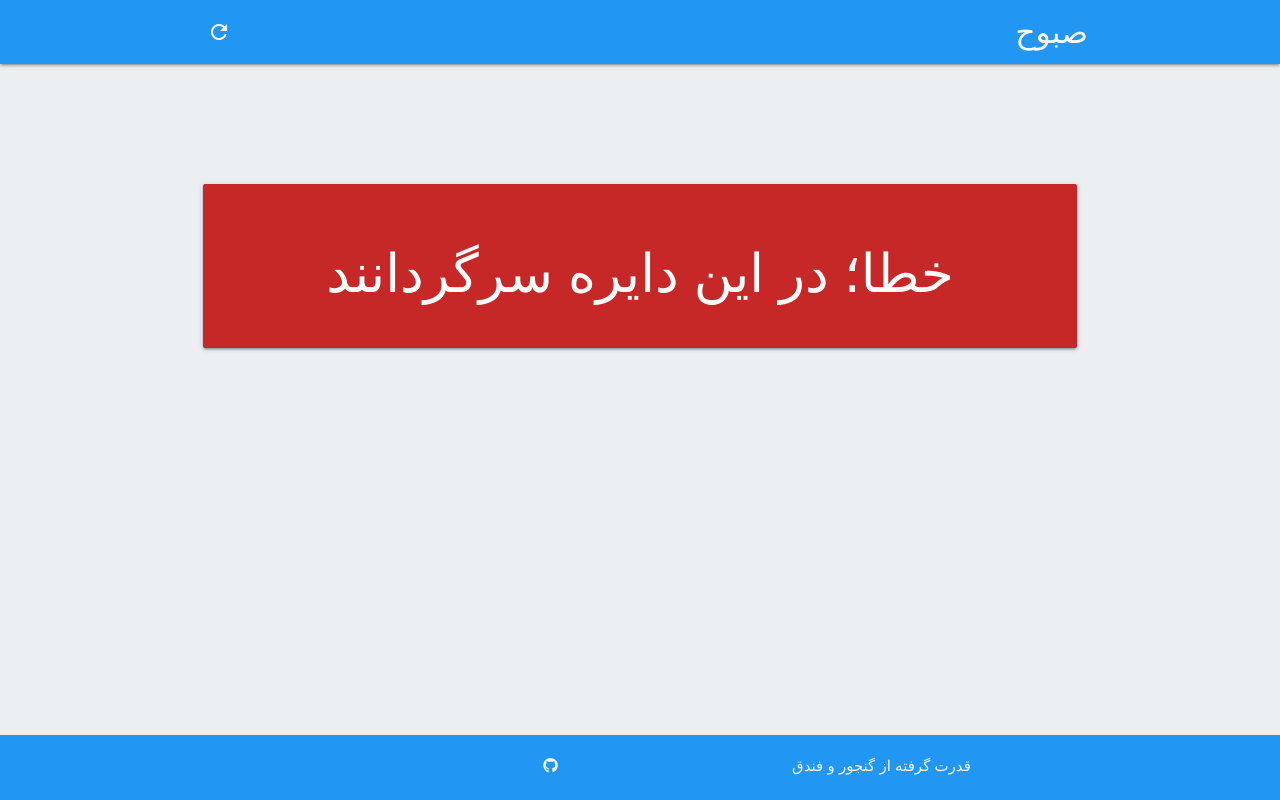
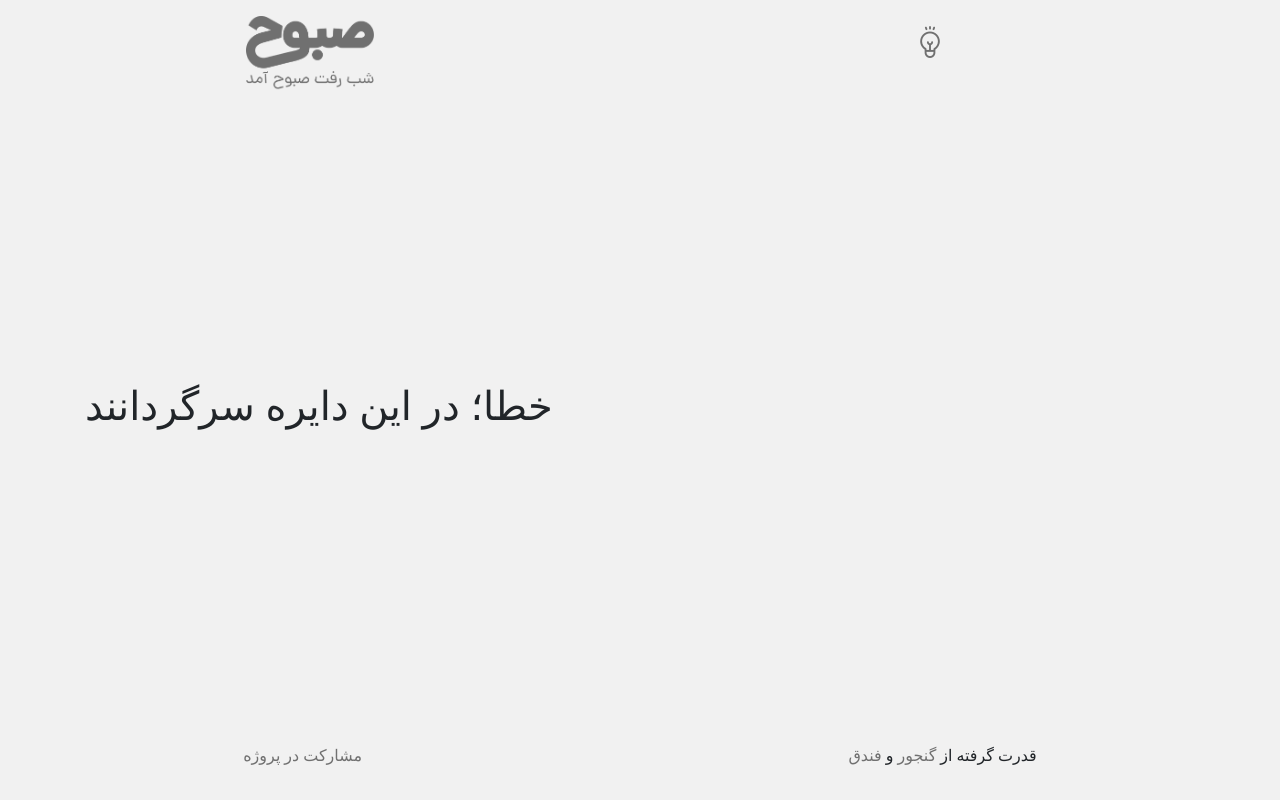
Before and after one commit to saboohan/1sabooh.ir, a Flask app: page / in a window 1280 px wide. Run offline with Flask 2, Linux system fonts and the light colour scheme; data that the repository does not hold is empty; some libraries are stand-ins or nearby versions; some web fonts are replaced.

Commit message:
error page renew

```diff
--- a/static/css/style.css
+++ b/static/css/style.css
@@ -141,10 +141,6 @@ poem{
     display: block;
 }
 
-
-body > main {
-
-}
 poet{
     font-family: 'vazir';
     font-size: 1.3rem;
--- a/templates/error.html
+++ b/templates/error.html
@@ -13,58 +13,71 @@
 	<meta name="twitter:description" content="صبوح؛ می صبحگاهی را گویند">
 	<meta name="keywords" content="صبوح,شعر,فال,بیت,شاعر,یک بیت,مصرع">
 	<meta name="viewport" content="width=device-width, initial-scale=1.0" />
-	<title>صبوح</title>
-	<link rel="stylesheet" href="https://cdnjs.cloudflare.com/ajax/libs/materialize/1.0.0/css/materialize.min.css">
-	<link rel="stylesheet" href="{{ url_for('static', filename='css/materialize-rtl.min.css') }}">
-	<link href="https://fonts.googleapis.com/icon?family=Material+Icons" rel="stylesheet">
+	<title>صبوح |‌ شب رفت و صبوح آمد</title>
 	<link rel="stylesheet" href="{{ url_for('static', filename='css/style.css') }}">
-	<script src="https://kit.fontawesome.com/bed6a0991b.js"></script>
-	<script src="https://cdnjs.cloudflare.com/ajax/libs/materialize/1.0.0/js/materialize.min.js"></script>
+	<link rel="stylesheet" href="https://cdn.rawgit.com/rastikerdar/vazir-font/v20.1.1/dist/font-face.css">
+	<link rel="stylesheet" href="https://stackpath.bootstrapcdn.com/bootstrap/4.3.1/css/bootstrap.min.css" integrity="sha384-ggOyR0iXCbMQv3Xipma34MD+dH/1fQ784/j6cY/iJTQUOhcWr7x9JvoRxT2MZw1T" crossorigin="anonymous">
+	<script src="https://code.jquery.com/jquery-3.3.1.slim.min.js" integrity="sha384-q8i/X+965DzO0rT7abK41JStQIAqVgRVzpbzo5smXKp4YfRvH+8abtTE1Pi6jizo" crossorigin="anonymous"></script>
+	<script src="https://cdnjs.cloudflare.com/ajax/libs/popper.js/1.14.7/umd/popper.min.js" integrity="sha384-UO2eT0CpHqdSJQ6hJty5KVphtPhzWj9WO1clHTMGa3JDZwrnQq4sF86dIHNDz0W1" crossorigin="anonymous"></script>
+	<script src="https://stackpath.bootstrapcdn.com/bootstrap/4.3.1/js/bootstrap.min.js" integrity="sha384-JjSmVgyd0p3pXB1rRibZUAYoIIy6OrQ6VrjIEaFf/nJGzIxFDsf4x0xIM+B07jRM" crossorigin="anonymous"></script>
 </head>
 
-<body class="blue-grey lighten-5 rtl">
-	<nav>
-		<div class="nav-wrapper blue">
-			<div class="container">
-				<a href="/" class="brand-logo pf">صبوح</a>
-				<ul class="left">
-					<li>
-						<a href="/"><i class="material-icons">refresh</i></a>
+<body dir="rtl" onload="getMode()">
+	<header class="pt-3">
+		<ul class="nav nav-pills nav-justified">
+			<li class="nav-item">
+				<button onclick="change()" class="light-btn">
+					<img src="{{ url_for('static', filename='img/light.png') }}">
+				</button>
+			</li>
+			<li class="nav-item">
+				<img class="logo" src="{{ url_for('static', filename='img/logo.png') }}" height="75">
 			</li>
 		</ul>
-			</div>
-		</div>
-	</nav>
-	<main>
+	</header>
+	<main class="main">
 	<section>
-			<br><br><br><br><br>
 		<div class="container">
-				<div class="row">
-					<div class="col s12 center">
-						<div class="card-panel red darken-3 pf">
-							<div class="white-text">
-								<h2>خطا؛ در این دایره سرگردانند</h2>
-							</div>
-						</div>
-					</div>
+			<div class="poem">
+				<h1>خطا؛ در این دایره سرگردانند</h1>
 			</div>
 		</div>
 	</section>
 	</main>
-</body>
-<footer class="page-footer footer-copyright blue">
-	<div class="container">
-		<div class="grey-text text-lighten-4 right pf">
-			قدرت گرفته از
-			<a class="grey-text text-lighten-4 pf" href="http://ganjoor.net/">گنجور</a>
-			و
-			<a class="grey-text text-lighten-4 pf" href="https://fandogh.cloud/">فندق</a>
-		</div>
-		<a class="grey-text text-lighten-4 left" href="https://github.com/saboohan/1sabooh.ir">
-			<i class="fab fa-github"></i>
-		</a>
-		<br><br>
+	<footer class="footer mt-auto py-3 ">
+		<div>
+			<p>قدرت گرفته از <a href="https://ganjoor.net/" target="_blank"> گنجور</a> و <a target="_blank" href="https://fandogh.cloud">فندق</a></p>
+			<p><a href="https://github.com/saboohan/" target="_blank">مشارکت در پروژه</a></p>
 		</div>
 	</footer>
+	<script>
+		document.body.classList.add('day');
+
+		function change() {
+			document.body.classList.toggle('night');
+			document.body.classList.toggle('day');
+
+			var Mode = document.body.className;
+			document.cookie = "mode=" + Mode;
+		}
+
+		function getMode() {
+			var name = "mode=";
+			var decodedCookie = decodeURIComponent(document.cookie);
+			var ca = decodedCookie.split(';');
+			for (var i = 0; i < ca.length; i++) {
+				var c = ca[i];
+				while (c.charAt(0) == ' ') {
+					c = c.substring(1);
+				}
+				if (c.indexOf(name) == 0) {
+					var userMode = c.substring(name.length, c.length);
+					document.body.classList.toggle(userMode);
+				}
+			}
+			return "";
+		}
+	</script>
+</body>
 
 </html>
```
Also changed, not shown: 1 other file. Lines whose indentation alone changed are shown as unchanged.
